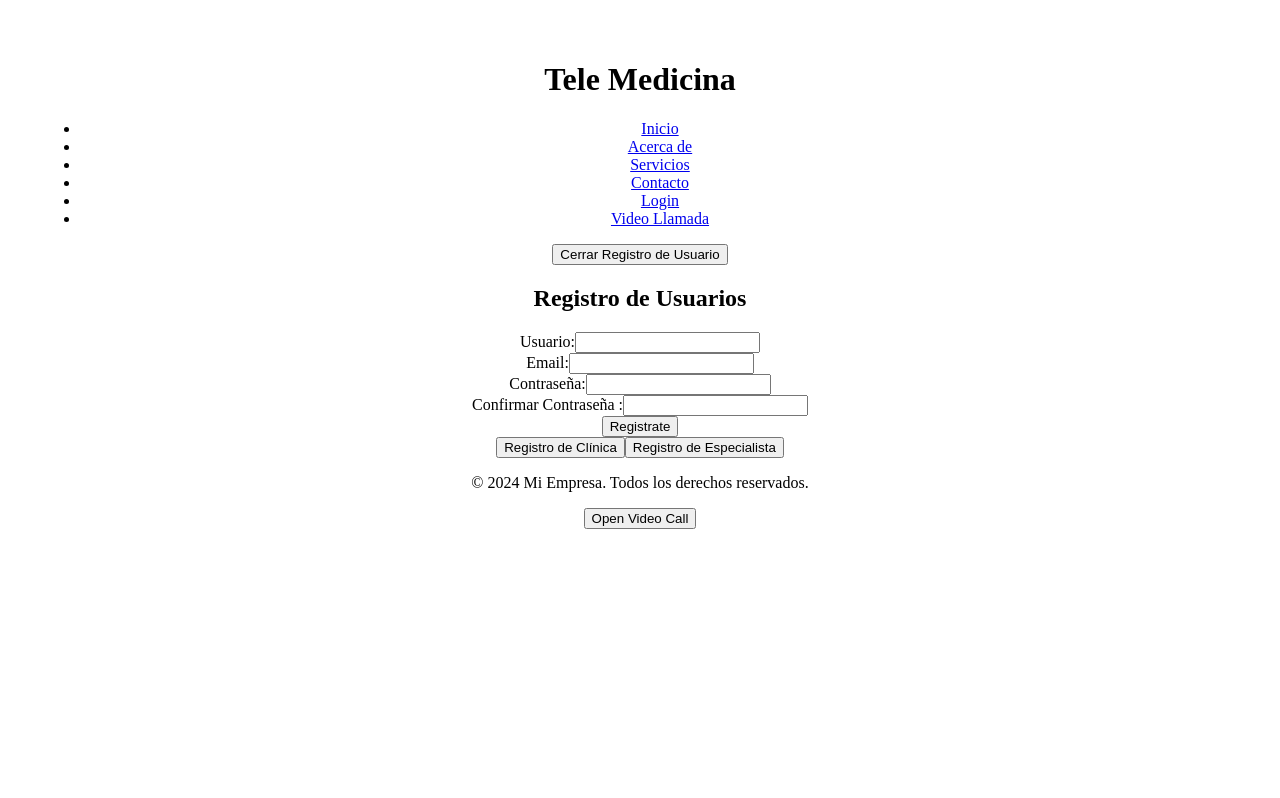
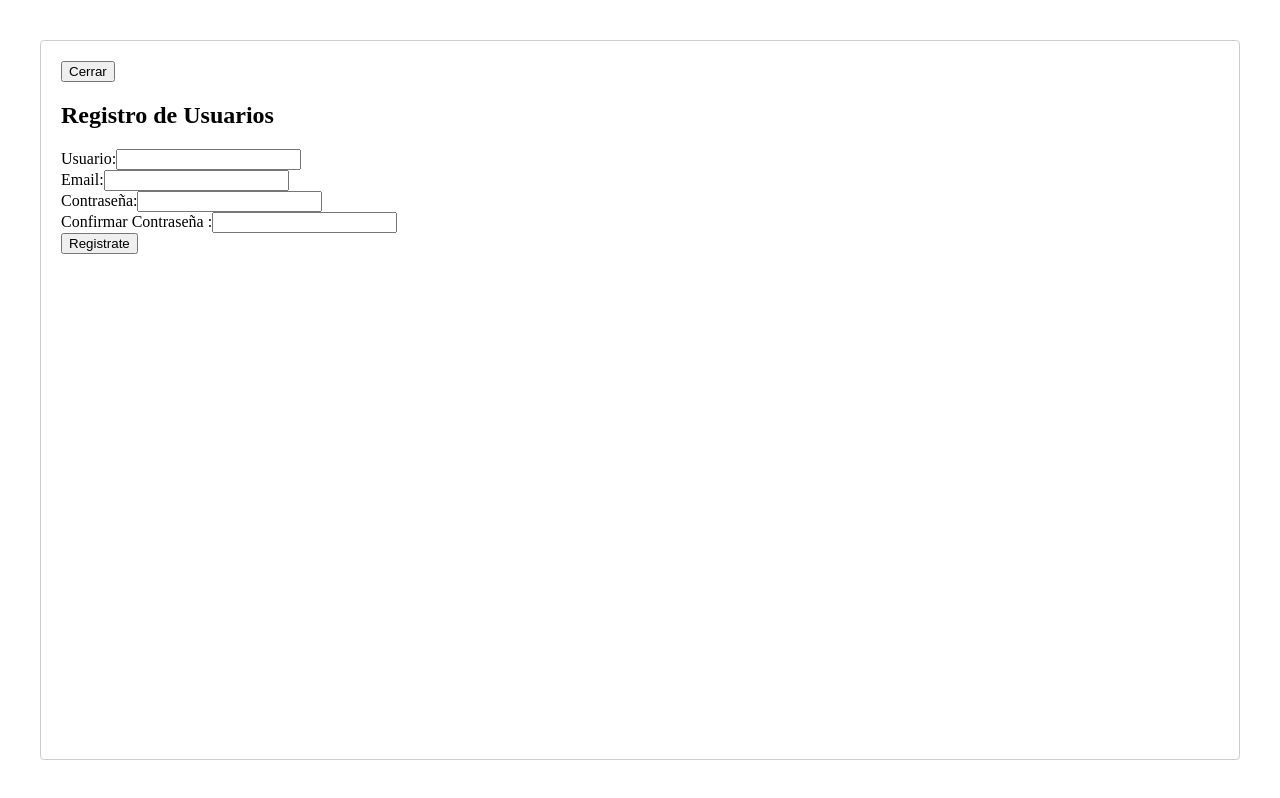
Before and after one commit to No-Country-simulation/S17-02-ft-Java-React, a React (Vite) app in the folder frontend/: page / in a window 1280 px wide. Both pictures are taken after a click on the button "Registro de Usuario". Built offline with nearby package versions, Linux system fonts and the light colour scheme.

Commit message:
creacion de modal para registros

```diff
--- a/frontend/package.json
+++ b/frontend/package.json
@@ -10,14 +10,17 @@
     "preview": "vite preview"
   },
   "dependencies": {
+    "frontend": "file:",
     "react": "^18.3.1",
     "react-dom": "^18.3.1",
+    "react-modal": "^3.16.1",
     "react-router-dom": "^6.26.1"
   },
   "devDependencies": {
     "@eslint/js": "^9.9.0",
     "@types/react": "^18.3.3",
     "@types/react-dom": "^18.3.0",
+    "@types/react-modal": "^3.16.3",
     "@vitejs/plugin-react-swc": "^3.5.0",
     "eslint": "^9.9.0",
     "eslint-plugin-react-hooks": "^5.1.0-rc.0",
--- a/frontend/src/components/home/index.tsx
+++ b/frontend/src/components/home/index.tsx
@@ -1,4 +1,5 @@
 import React, { useState } from "react";
+import Modal from "react-modal";
 import Header from "../header/index.tsx";
 import Footer from "../footer/index.tsx";
 import NavBar from "../navbar/index.tsx";
@@ -6,37 +7,54 @@ import RegisterUser from "../registerUser/index.tsx";
 import RegisterClinic from "../registerClinic/index.tsx";
 import RegisterEspecialist from "../registerEspecialist/index.tsx";
 
+// Establece el elemento raíz para el modal
+Modal.setAppElement("#root");
+
 const Home: React.FC = () => {
+  const [modalIsOpen, setModalIsOpen] = useState(false);
   const [activeForm, setActiveForm] = useState<string | null>(null);
 
-  const toggleForm = (form: string) => {
-    setActiveForm((prevForm) => (prevForm === form ? null : form));
+  const openModal = (form: string) => {
+    setActiveForm(form);
+    setModalIsOpen(true);
+  };
+
+  const closeModal = () => {
+    setModalIsOpen(false);
+    setActiveForm(null);
   };
 
   return (
     <div>
       <Header />
       <NavBar />
-      <button onClick={() => toggleForm("user")}>
+
+      <button onClick={() => openModal("user")}>
         {activeForm === "user"
           ? "Cerrar Registro de Usuario"
           : "Registro de Usuario"}
       </button>
-      {activeForm === "user" && <RegisterUser />}
-
-      <button onClick={() => toggleForm("clinic")}>
+      <button onClick={() => openModal("clinic")}>
         {activeForm === "clinic"
           ? "Cerrar Registro de Clínica"
           : "Registro de Clínica"}
       </button>
-      {activeForm === "clinic" && <RegisterClinic />}
-
-      <button onClick={() => toggleForm("especialist")}>
+      <button onClick={() => openModal("especialist")}>
         {activeForm === "especialist"
           ? "Cerrar Registro de Especialista"
           : "Registro de Especialista"}
       </button>
-      {activeForm === "especialist" && <RegisterEspecialist />}
+
+      <Modal
+        isOpen={modalIsOpen}
+        onRequestClose={closeModal}
+        contentLabel="Registro Modal"
+      >
+        <button onClick={closeModal}>Cerrar</button>
+        {activeForm === "user" && <RegisterUser />}
+        {activeForm === "clinic" && <RegisterClinic />}
+        {activeForm === "especialist" && <RegisterEspecialist />}
+      </Modal>
 
       <Footer />
     </div>
```
Also changed, not shown: 1 other file (tests, documents, lock files or other folders).
